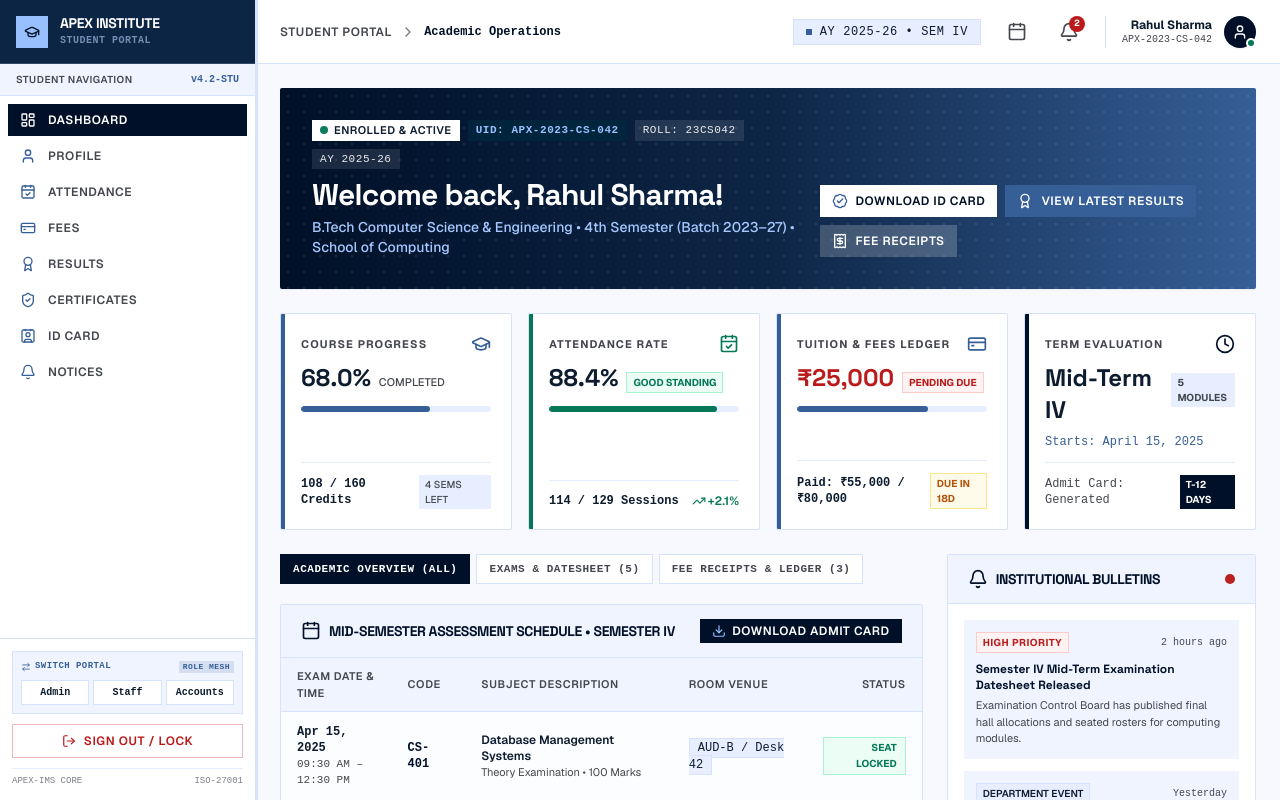
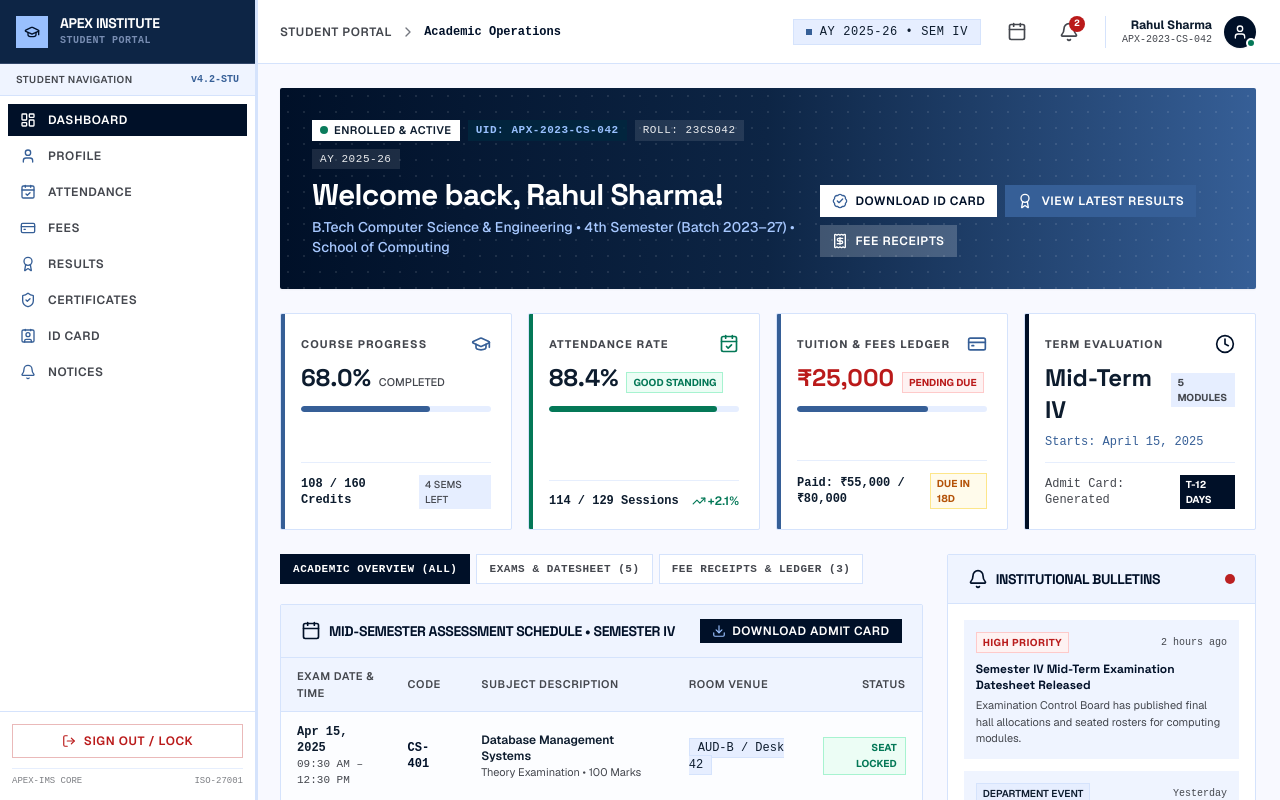
Before and after one commit to AmarOdizo/IMS, a Next.js app: page /student in a window 1280 px wide. Shown: the top 800 px of the page. Built offline with nearby package versions, Linux system fonts and the light colour scheme.

Commit message:
fix(ui): remove switch portal and switch account fields from all user sidebars

```diff
--- a/src/components/accountant/AccountantSidebar.tsx
+++ b/src/components/accountant/AccountantSidebar.tsx
@@ -12,7 +12,6 @@ import {
   BarChart3,
   User,
   Building2,
-  ArrowRightLeft,
   LogOut,
 } from "lucide-react";
 
@@ -91,40 +90,8 @@ export default function AccountantSidebar() {
         </nav>
       </div>
 
-      {/* Bottom Controls: Switcher, Terminate Session, Compliance */}
+      {/* Bottom Controls: Terminate Session, Compliance */}
       <div className="p-3 bg-surface-container-lowest border-t border-[#d5e3fc] flex flex-col gap-2.5 shrink-0">
-        {/* Role Portal Quick Switcher */}
-        <div className="bg-surface-container-low p-2 rounded-xs border border-[#d5e3fc]">
-          <div className="text-[9px] uppercase font-bold text-secondary tracking-wider mb-1.5 flex items-center justify-between">
-            <span className="flex items-center gap-1 font-mono">
-              <ArrowRightLeft className="w-2.5 h-2.5" /> Switch Portal
-            </span>
-            <span className="text-[8px] bg-secondary/15 text-secondary px-1 py-0.2 rounded-xs font-mono font-bold">
-              ROLE MESH
-            </span>
-          </div>
-          <div className="grid grid-cols-3 gap-1 text-[10px] font-medium text-center font-mono">
-            <Link
-              href="/admin"
-              className="py-1 px-1 bg-surface-container-lowest border border-[#d5e3fc] hover:border-secondary text-on-surface hover:text-primary transition-colors font-semibold rounded-xs"
-            >
-              Admin
-            </Link>
-            <Link
-              href="/student"
-              className="py-1 px-1 bg-surface-container-lowest border border-[#d5e3fc] hover:border-secondary text-on-surface hover:text-primary transition-colors font-semibold rounded-xs"
-            >
-              Student
-            </Link>
-            <Link
-              href="/staff"
-              className="py-1 px-1 bg-surface-container-lowest border border-[#d5e3fc] hover:border-secondary text-on-surface hover:text-primary transition-colors font-semibold rounded-xs"
-            >
-              Staff
-            </Link>
-          </div>
-        </div>
-
         {/* Sign Out Button linking to /login */}
         <Link
           href="/login"
--- a/src/components/admin/AdminSidebar.tsx
+++ b/src/components/admin/AdminSidebar.tsx
@@ -17,7 +17,6 @@ import {
   BarChart3,
   Settings,
   Shield,
-  ArrowRightLeft,
   LogOut,
 } from "lucide-react";
 
@@ -101,40 +100,8 @@ export default function AdminSidebar() {
         </nav>
       </div>
 
-      {/* Bottom Controls: Switcher, Terminate Session, Compliance */}
+      {/* Bottom Controls: Terminate Session, Compliance */}
       <div className="p-3 bg-surface-container-lowest border-t border-[#d5e3fc] flex flex-col gap-2.5 shrink-0">
-        {/* Role Portal Quick Switcher */}
-        <div className="bg-surface-container-low p-2 rounded-xs border border-[#d5e3fc]">
-          <div className="text-[9px] uppercase font-bold text-secondary tracking-wider mb-1.5 flex items-center justify-between">
-            <span className="flex items-center gap-1 font-mono">
-              <ArrowRightLeft className="w-2.5 h-2.5" /> Switch Portal
-            </span>
-            <span className="text-[8px] bg-secondary/15 text-secondary px-1 py-0.2 rounded-xs font-mono font-bold">
-              ROLE MESH
-            </span>
-          </div>
-          <div className="grid grid-cols-3 gap-1 text-[10px] font-medium text-center font-mono">
-            <Link
-              href="/student"
-              className="py-1 px-1 bg-surface-container-lowest border border-[#d5e3fc] hover:border-secondary text-on-surface hover:text-primary transition-colors font-semibold rounded-xs"
-            >
-              Student
-            </Link>
-            <Link
-              href="/staff"
-              className="py-1 px-1 bg-surface-container-lowest border border-[#d5e3fc] hover:border-secondary text-on-surface hover:text-primary transition-colors font-semibold rounded-xs"
-            >
-              Staff
-            </Link>
-            <Link
-              href="/accountant"
-              className="py-1 px-1 bg-surface-container-lowest border border-[#d5e3fc] hover:border-secondary text-on-surface hover:text-primary transition-colors font-semibold rounded-xs"
-            >
-              Accounts
-            </Link>
-          </div>
-        </div>
-
         {/* Sign Out Button linking to /login */}
         <Link
           href="/login"
--- a/src/components/staff/StaffSidebar.tsx
+++ b/src/components/staff/StaffSidebar.tsx
@@ -11,7 +11,6 @@ import {
   FileSpreadsheet,
   Bell,
   GraduationCap,
-  ArrowRightLeft,
   LogOut,
 } from "lucide-react";
 
@@ -89,40 +88,8 @@ export default function StaffSidebar() {
         </nav>
       </div>
 
-      {/* Bottom Controls: Switcher, Terminate Session, Compliance */}
+      {/* Bottom Controls: Terminate Session, Compliance */}
       <div className="p-3 bg-surface-container-lowest border-t border-[#d5e3fc] flex flex-col gap-2.5 shrink-0">
-        {/* Role Portal Quick Switcher */}
-        <div className="bg-surface-container-low p-2 rounded-xs border border-[#d5e3fc]">
-          <div className="text-[9px] uppercase font-bold text-secondary tracking-wider mb-1.5 flex items-center justify-between">
-            <span className="flex items-center gap-1 font-mono">
-              <ArrowRightLeft className="w-2.5 h-2.5" /> Switch Portal
-            </span>
-            <span className="text-[8px] bg-secondary/15 text-secondary px-1 py-0.2 rounded-xs font-mono font-bold">
-              ROLE MESH
-            </span>
-          </div>
-          <div className="grid grid-cols-3 gap-1 text-[10px] font-medium text-center font-mono">
-            <Link
-              href="/admin"
-              className="py-1 px-1 bg-surface-container-lowest border border-[#d5e3fc] hover:border-secondary text-on-surface hover:text-primary transition-colors font-semibold rounded-xs"
-            >
-              Admin
-            </Link>
-            <Link
-              href="/student"
-              className="py-1 px-1 bg-surface-container-lowest border border-[#d5e3fc] hover:border-secondary text-on-surface hover:text-primary transition-colors font-semibold rounded-xs"
-            >
-              Student
-            </Link>
-            <Link
-              href="/accountant"
-              className="py-1 px-1 bg-surface-container-lowest border border-[#d5e3fc] hover:border-secondary text-on-surface hover:text-primary transition-colors font-semibold rounded-xs"
-            >
-              Accounts
-            </Link>
-          </div>
-        </div>
-
         {/* Sign Out Button linking to /login */}
         <Link
           href="/login"
--- a/src/components/student/StudentSidebar.tsx
+++ b/src/components/student/StudentSidebar.tsx
@@ -12,7 +12,6 @@ import {
   Contact,
   Bell,
   GraduationCap,
-  ArrowRightLeft,
   LogOut,
 } from "lucide-react";
 
@@ -91,40 +90,8 @@ export default function StudentSidebar() {
         </nav>
       </div>
 
-      {/* Bottom Controls: Switcher, Terminate Session, Compliance */}
+      {/* Bottom Controls: Terminate Session, Compliance */}
       <div className="p-3 bg-surface-container-lowest border-t border-[#d5e3fc] flex flex-col gap-2.5 shrink-0">
-        {/* Role Portal Quick Switcher */}
-        <div className="bg-surface-container-low p-2 rounded-xs border border-[#d5e3fc]">
-          <div className="text-[9px] uppercase font-bold text-secondary tracking-wider mb-1.5 flex items-center justify-between">
-            <span className="flex items-center gap-1 font-mono">
-              <ArrowRightLeft className="w-2.5 h-2.5" /> Switch Portal
-            </span>
-            <span className="text-[8px] bg-secondary/15 text-secondary px-1 py-0.2 rounded-xs font-mono font-bold">
-              ROLE MESH
-            </span>
-          </div>
-          <div className="grid grid-cols-3 gap-1 text-[10px] font-medium text-center font-mono">
-            <Link
-              href="/admin"
-              className="py-1 px-1 bg-surface-container-lowest border border-[#d5e3fc] hover:border-secondary text-on-surface hover:text-primary transition-colors font-semibold rounded-xs"
-            >
-              Admin
-            </Link>
-            <Link
-              href="/staff"
-              className="py-1 px-1 bg-surface-container-lowest border border-[#d5e3fc] hover:border-secondary text-on-surface hover:text-primary transition-colors font-semibold rounded-xs"
-            >
-              Staff
-            </Link>
-            <Link
-              href="/accountant"
-              className="py-1 px-1 bg-surface-container-lowest border border-[#d5e3fc] hover:border-secondary text-on-surface hover:text-primary transition-colors font-semibold rounded-xs"
-            >
-              Accounts
-            </Link>
-          </div>
-        </div>
-
         {/* Sign Out Button linking to /login */}
         <Link
           href="/login"
```
